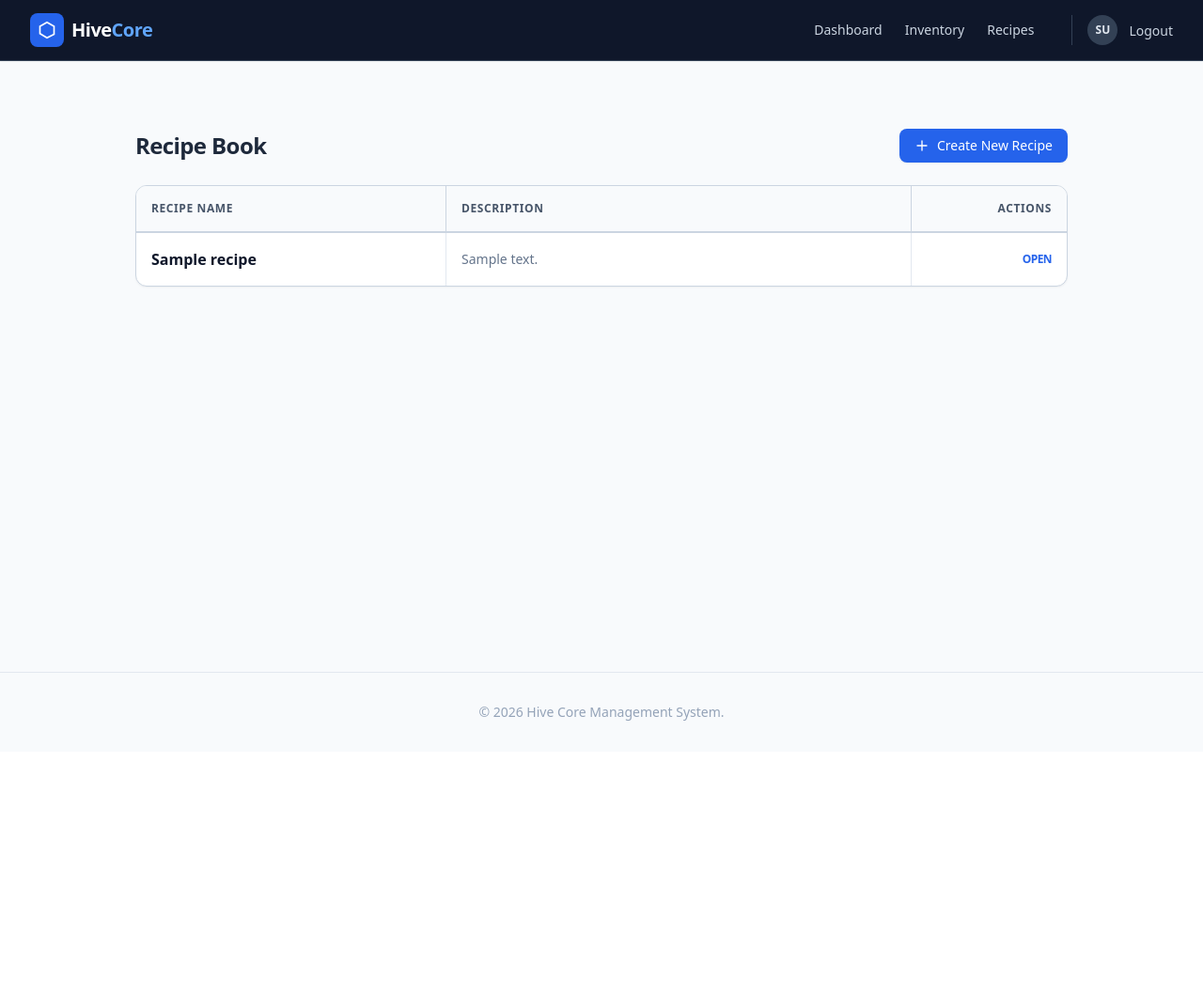
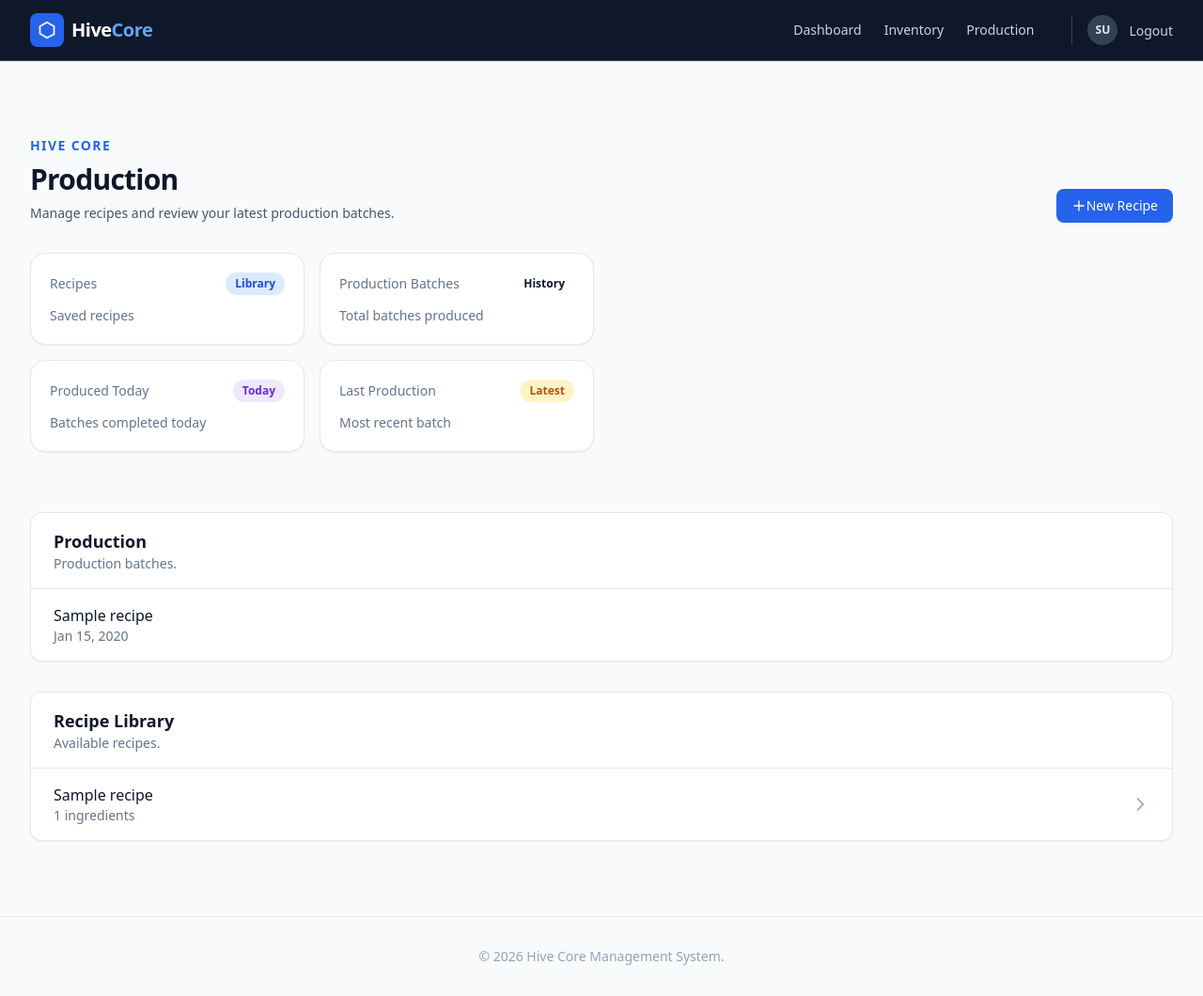
Before and after one commit to beelders-dev/hive-core, a Django app: page /production/recipes/ in a window 1280 px wide. Shown: the whole page at 94% size. Before the commit the page ends 767 px from the top, so only its background shows below. Run offline with Django 5.2, Linux system fonts and the light colour scheme; a user stored in the database is signed in; tables that the repository leaves empty hold one stand-in row (values such as "Sample post").

Commit message:
add dashboard to production

```diff
--- a/production/urls.py
+++ b/production/urls.py
@@ -2,20 +2,18 @@ from django.urls import path
 from django.views.generic import TemplateView
 from .views import (
     RecipeDetailView,
-    RecipeListView,
     RecipeUpdateView,
     RemoveIngredientView,
     AddIngredientView,
     RecipeCreateView,
     RecipeDeleteView,
     RecipeProduceView,
+    ProductionBatchesView,
 )
 
 app_name = "production"
 
 urlpatterns = [
-    path("", TemplateView.as_view(template_name="temp.html")),
-    path("recipes/", RecipeListView.as_view(), name="recipe_list"),
     path(
         "recipes/create/", RecipeCreateView.as_view(), name="recipe_create"
     ),  # endpoint name will need to change
@@ -35,4 +33,9 @@ urlpatterns = [
     path(
         "recipes/<uuid:pk>/produce", RecipeProduceView.as_view(), name="recipe_produce"
     ),
+    path(
+        "recipes/",
+        ProductionBatchesView.as_view(),
+        name="production_dashboard",
+    ),
 ]
--- a/production/views.py
+++ b/production/views.py
@@ -15,21 +15,12 @@ from django.views.generic import (
     DetailView,
     DeleteView,
     UpdateView,
+    TemplateView,
 )
-from .models import Recipe
+from .models import Recipe, ProductionBatch
 from .services import RecipeService, ProductionService
 
 SELECTED_INGREDIENT_TABLE_TEMPLATE = "production/recipe/partials/selected_ingredients_table/_selected_ingredients_table.html"
-
-
-# Create your views here.
-class RecipeListView(LoginRequiredMixin, ListView):
-    model = Recipe
-    template_name = "production/recipe/recipe_list.html"
-    context_object_name = "recipe_list"
-
-    def get_queryset(self):
-        return Recipe.objects.filter(user=self.request.user)
 
 
 class RecipeDetailView(LoginRequiredMixin, DetailView):
@@ -215,3 +206,21 @@ class RecipeProduceView(LoginRequiredMixin, View):
                 "type": "success",
             },
         )
+
+
+class ProductionBatchesView(LoginRequiredMixin, TemplateView):
+
+    template_name = "production/dashboard.html"
+
+    def get_context_data(self, **kwargs):
+        context = super().get_context_data(**kwargs)
+
+        context["batches"] = ProductionBatch.objects.filter(
+            user=self.request.user
+        ).order_by("-produced_at")
+
+        context["recipes"] = Recipe.objects.filter(user=self.request.user).order_by(
+            "-created_at"
+        )
+
+        return context
--- a/templates/components/_nav_links.html
+++ b/templates/components/_nav_links.html
@@ -3,8 +3,8 @@
        class="text-sm font-medium text-slate-300 transition hover:text-white">Dashboard</a>
     <a href="{% url 'inventory:ingredient_list' %}"
        class="text-sm font-medium text-slate-300 transition hover:text-white">Inventory</a>
-    <a href="{% url 'production:recipe_list' %}"
-       class="text-sm font-medium text-slate-300 transition hover:text-white">Recipes</a>
+    <a href="{% url 'production:production_dashboard' %}"
+       class="text-sm font-medium text-slate-300 transition hover:text-white">Production</a>
     <div class="ml-4 flex items-center gap-3 border-l border-slate-700 pl-4">
         <div class="flex h-8 w-8 items-center justify-center rounded-full bg-slate-700 text-xs font-bold text-slate-200">
             {{ user.get_initials }}
--- a/templates/dashboard.html
+++ b/templates/dashboard.html
@@ -40,7 +40,7 @@
                            class="rounded-lg border border-slate-300 px-4 py-3 text-center text-sm font-semibold text-slate-700 transition hover:bg-slate-50">
                             View Inventory
                         </a>
-                        <a href="{% url 'production:recipe_list' %}"
+                        <a href="{% url 'production:production_dashboard' %}"
                            class="rounded-lg border border-slate-300 px-4 py-3 text-center text-sm font-semibold text-slate-700 transition hover:bg-slate-50">
                             View Recipes
                         </a>
--- /dev/null
+++ b/templates/production/dashboard.html
@@ -0,0 +1,87 @@
+{% extends "base.html" %}
+{% block content %}
+    <div class="min-h-screen bg-slate-50">
+        <div class="mx-auto max-w-7xl px-4 py-10 sm:px-6 lg:px-8">
+            <!-- Header -->
+            <div class="mb-8 flex flex-col gap-4 sm:flex-row sm:items-end sm:justify-between">
+                <div>
+                    <p class="text-sm font-semibold uppercase tracking-widest text-blue-600">Hive Core</p>
+                    <h1 class="mt-2 text-3xl font-bold tracking-tight text-slate-900">Production</h1>
+                    <p class="mt-2 text-sm text-slate-600">Manage recipes and review your latest production batches.</p>
+                </div>
+                <a href="{% url 'production:recipe_create' %}"
+                   class="inline-flex items-center rounded-lg bg-blue-600 px-4 py-2 text-sm font-medium text-white shadow-sm transition hover:bg-blue-700">
+                    <svg class="mr-2 h-4 w-4"
+                         fill="none"
+                         stroke="currentColor"
+                         stroke-width="2"
+                         viewBox="0 0 24 24">
+                        <path stroke-linecap="round" stroke-linejoin="round" d="M12 4.5v15m7.5-7.5h-15" />
+                    </svg>
+                    New Recipe
+                </a>
+            </div>
+            <!-- Stats -->
+            <div class="mb-8 grid gap-4 sm:grid-cols-2 xl:grid-cols-4">
+                <div class="mb-8 grid gap-4 sm:grid-cols-2 xl:grid-cols-4">
+                    {% include "components/_stat_card.html" with label="Recipes" value=recipe_count helper="Saved recipes" badge="Library" badge_class="bg-blue-100 text-blue-700" %}
+                    {% include "components/_stat_card.html" with label="Production Batches" value=batch_count helper="Total batches produced" badge="History" badge_class="bg-emerald-100 text-emerald-700" %}
+                    {% include "components/_stat_card.html" with label="Produced Today" value=produced_today helper="Batches completed today" badge="Today" badge_class="bg-violet-100 text-violet-700" %}
+                    {% include "components/_stat_card.html" with label="Last Production" value=last_production helper="Most recent batch" badge="Latest" badge_class="bg-amber-100 text-amber-700" %}
+                </div>
+            </div>
+            <div class="grid gap-8 xl:grid-cols-3">
+                <!-- Production History -->
+                <section class="xl:col-span-2 rounded-xl border border-slate-200 bg-white shadow-sm">
+                    <div class="flex items-center justify-between border-b border-slate-200 px-6 py-4">
+                        <div>
+                            <h2 class="text-lg font-semibold text-slate-900">Production</h2>
+                            <p class="text-sm text-slate-500">Production batches.</p>
+                        </div>
+                    </div>
+                    <div class="divide-y divide-slate-100">
+                        {% for batch in batches %}
+                            <div class="flex items-center justify-between px-6 py-4 hover:bg-slate-50">
+                                <div>
+                                    <p class="font-medium text-slate-900">{{ batch.recipe.name }}</p>
+                                    <p class="text-sm text-slate-500">{{ batch.produced_at|date:"M d, Y" }}</p>
+                                </div>
+                            </div>
+                        {% empty %}
+                            <div class="px-6 py-10 text-center text-sm text-slate-500">No production history yet.</div>
+                        {% endfor %}
+                    </div>
+                </section>
+                <!-- Recipe Library -->
+                <section class="rounded-xl border border-slate-200 bg-white shadow-sm">
+                    <div class="border-b border-slate-200 px-6 py-4">
+                        <h2 class="text-lg font-semibold text-slate-900">Recipe Library</h2>
+                        <p class="text-sm text-slate-500">Available recipes.</p>
+                    </div>
+                    <div class="divide-y divide-slate-100">
+                        {% for recipe in recipes %}
+                            <a href="{{ recipe.get_absolute_url }}"
+                               class="block px-6 py-4 transition hover:bg-slate-50">
+                                <div class="flex items-center justify-between">
+                                    <div>
+                                        <p class="font-medium text-slate-900">{{ recipe.name }}</p>
+                                        <p class="text-sm text-slate-500">{{ recipe.get_all_ingredients.count }} ingredients</p>
+                                    </div>
+                                    <svg class="h-5 w-5 text-slate-400"
+                                         fill="none"
+                                         stroke="currentColor"
+                                         stroke-width="2"
+                                         viewBox="0 0 24 24">
+                                        <path stroke-linecap="round" stroke-linejoin="round" d="M9 5l7 7-7 7" />
+                                    </svg>
+                                </div>
+                            </a>
+                        {% empty %}
+                            <div class="px-6 py-10 text-center text-sm text-slate-500">No recipes available.</div>
+                        {% endfor %}
+                    </div>
+                </section>
+            </div>
+        </div>
+    </div>
+{% endblock %}
--- a/templates/production/recipe/partials/_back_to_recipe_list_button.html
+++ b/templates/production/recipe/partials/_back_to_recipe_dashboard_button.html
@@ -1,4 +1,4 @@
-<a href="{% url 'production:recipe_list' %}"
+<a href="{% url 'production:production_dashboard' %}"
    class="mb-2 flex items-center gap-1 text-sm font-medium text-blue-600 hover:underline">
     <svg class="w-4 h-4"
          fill="none"
--- a/templates/production/recipe/recipe_detail.html
+++ b/templates/production/recipe/recipe_detail.html
@@ -5,7 +5,7 @@
         <!-- Header -->
         <div class="mb-8 flex flex-col gap-4 sm:flex-row sm:items-end sm:justify-between">
             <div>
-                {% include "production/recipe/partials/_back_to_recipe_list_button.html" %}
+                {% include "production/recipe/partials/_back_to_recipe_dashboard_button.html" %}
                 <div class="mt-4">
                     <p class="text-xs font-semibold uppercase tracking-widest text-slate-500">Recipe Details</p>
                     <h1 class="mt-1 text-3xl font-bold text-slate-900">{{ recipe.name }}</h1>
--- a/templates/production/recipe/recipe_list.html
+++ /dev/null
@@ -1,65 +0,0 @@
-{% extends "base.html" %}
-{% block content %}
-    <div class="max-w-5xl mx-auto my-8 px-4 font-sans">
-        <div class="flex justify-between items-center mb-6">
-            <h2 class="text-2xl font-bold text-slate-800 tracking-tight">Recipe Book</h2>
-            <a href="{% url 'production:recipe_create' %}"
-               class="bg-blue-600 hover:bg-blue-700 text-white text-sm font-medium px-4 py-2 rounded-lg shadow-sm transition-all duration-200 flex items-center gap-2">
-                <svg class="w-4 h-4"
-                     fill="none"
-                     stroke="currentColor"
-                     stroke-width="2"
-                     viewBox="0 0 24 24">
-                    <path stroke-linecap="round" stroke-linejoin="round" d="M12 4.5v15m7.5-7.5h-15"></path>
-                </svg>
-                Create New Recipe
-            </a>
-        </div>
-        <div class="flex flex-col border border-slate-300 rounded-xl overflow-hidden shadow-sm bg-white">
-            <div class="grid grid-cols-12 items-stretch bg-slate-50 border-b-2 border-slate-300 text-xs font-semibold uppercase tracking-wider text-slate-600">
-                <div class="col-span-4 p-4 border-r border-slate-300">Recipe Name</div>
-                <div class="col-span-6 p-4 border-r border-slate-300">Description</div>
-                <div class="col-span-2 p-4 text-right">Actions</div>
-            </div>
-            {% for recipe in recipe_list %}
-                <div class="grid grid-cols-12 items-stretch border-b border-slate-200 last:border-b-0 hover:bg-slate-50/80 transition-colors duration-150 group">
-                    <div class="col-span-4 p-4 border-r border-slate-200 flex items-center">
-                        <a href="{{ recipe.get_absolute_url }}"
-                           class="font-semibold text-slate-900 group-hover:text-blue-600 transition-colors">
-                            {{ recipe.name }}
-                        </a>
-                    </div>
-                    <div class="col-span-6 p-4 border-r border-slate-200 flex items-center">
-                        <p class="text-sm text-slate-500 line-clamp-1">
-                            {% if recipe.description %}
-                                {{ recipe.description }}
-                            {% else %}
-                                <span class="italic text-slate-400">No description provided.</span>
-                            {% endif %}
-                        </p>
-                    </div>
-                    <div class="col-span-2 p-4 flex items-center justify-end gap-3 text-right">
-                        <a href="{{ recipe.get_absolute_url }}"
-                           class="text-xs font-bold text-blue-600 hover:text-blue-800 uppercase tracking-tighter">
-                            Open
-                        </a>
-                    </div>
-                </div>
-            {% empty %}
-                <div class="p-16 text-center bg-white">
-                    <div class="mx-auto w-12 h-12 text-slate-300 mb-4">
-                        <svg fill="none"
-                             stroke="currentColor"
-                             stroke-width="1.5"
-                             viewBox="0 0 24 24">
-                            <path stroke-linecap="round" stroke-linejoin="round" d="M12 6.042A8.967 8.967 0 006 3.75c-1.052 0-2.062.18-3 .512v14.25A8.987 8.987 0 016 18c2.305 0 4.408.867 6 2.292m0-14.25a8.966 8.966 0 016-2.292c1.052 0 2.062.18 3 .512v14.25A8.987 8.987 0 0018 18a8.967 8.967 0 00-6 2.292m0-14.25v14.25">
-                            </path>
-                        </svg>
-                    </div>
-                    <p class="text-slate-500 font-medium">No recipes found.</p>
-                    <p class="text-slate-400 text-sm mt-1">Start by adding your first culinary masterpiece.</p>
-                </div>
-            {% endfor %}
-        </div>
-    </div>
-{% endblock content %}
```
